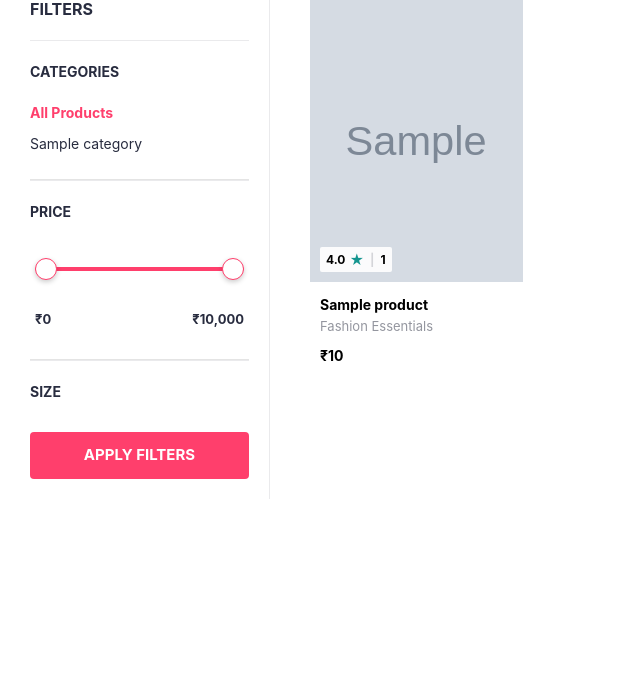
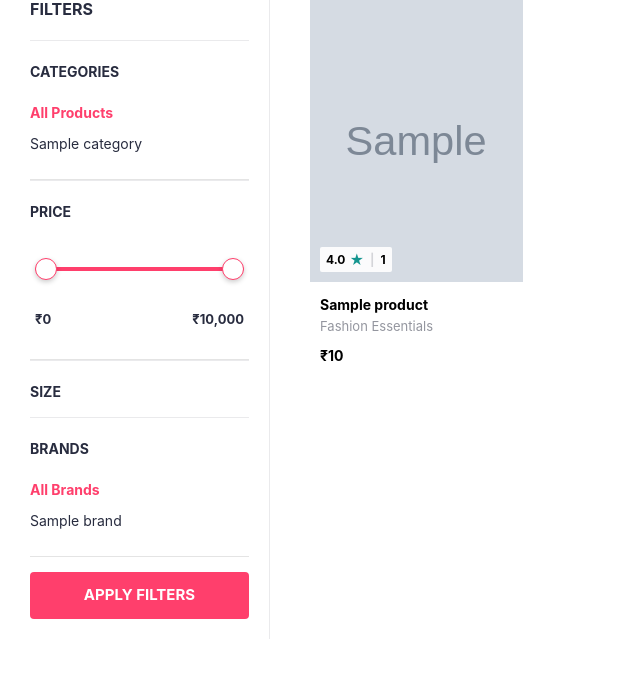
Before and after one commit to SahilArote/trivon, a Django app: page /store/ in a window 1280 px wide. Shown: the part 116-800 px from the top of the page, without its empty margins (0-640 px from the left). Run offline with Django 5.2, Linux system fonts and the light colour scheme; tables that the repository leaves empty hold one stand-in row (values such as "Sample post"); grey boxes marked "Sample" are stand-in pictures; some libraries are stand-ins or nearby versions; some web fonts are replaced.

Commit message:
completed

```diff
--- a/store/admin.py
+++ b/store/admin.py
@@ -1,6 +1,6 @@
 import admin_thumbnails
 from django.contrib import admin
-from .models import Product, Variation, ReviewRating , ProductGallery
+from .models import Brand, Product, Variation, ReviewRating , ProductGallery
 
 @admin_thumbnails.thumbnail('image')
 class ProductGalleryInline(admin.TabularInline):
@@ -22,3 +22,4 @@
 admin.site.register(Variation , VariationAdmin)
 admin.site.register(ReviewRating)
 admin.site.register(ProductGallery)
+admin.site.register(Brand)
--- a/store/views.py
+++ b/store/views.py
@@ -2,7 +2,7 @@
 from django.shortcuts import render , get_object_or_404, redirect
 
 from accounts.models import Wishlist
-from .models import Product, ReviewRating, Variation
+from .models import Product, ReviewRating, Variation, Brand
 from category.models import Category
 from carts.models import CartItem
 from django.contrib import messages
@@ -12,6 +12,7 @@
 from django.core.paginator import EmptyPage, PageNotAnInteger, Paginator
 from orders.models import OrderProduct
 from django.db.models import F, ExpressionWrapper, FloatField
+import difflib
 
 # Create your views here.
 def store(request, category_slug=None):
@@ -19,33 +20,58 @@
     products = Product.objects.filter(is_available=True)
     category = None
 
-    # Category filter
+    # ========== CATEGORY FILTER ==========
     if category_slug:
         category = get_object_or_404(Category, slug=category_slug)
         products = products.filter(category=category)
 
-    # 🔎 PRICE FILTER
+    # ========== BRAND FILTER ==========
+    # FIX 1: Handle both brand slug and brand name/id
+    brand_param = request.GET.get('brand')
+    if brand_param:
+        try:
+            # Try to filter by brand slug first
+            products = products.filter(brand__slug=brand_param)
+        except:
+            # Fallback: Try to filter by brand name if slug doesn't work
+            products = products.filter(brand__brand_name__icontains=brand_param)
+
+    # ========== PRICE FILTER ==========
     min_price = request.GET.get('min_price')
     max_price = request.GET.get('max_price')
 
-    try:
-        if min_price:
-            products = products.filter(price__gte=int(min_price))
+    if min_price:
+        try:
+            min_price_int = int(min_price)
+            products = products.filter(price__gte=min_price_int)
+        except (ValueError, TypeError):
+            # Silently skip invalid price input
+            pass
 
-        if max_price:
-            products = products.filter(price__lte=int(max_price))
-    except (ValueError, TypeError):
-        pass
+    if max_price:
+        try:
+            max_price_int = int(max_price)
+            products = products.filter(price__lte=max_price_int)
+        except (ValueError, TypeError):
+            # Silently skip invalid price input
+            pass
 
+    # ========== DISCOUNT % FILTER (CALCULATED DYNAMICALLY) ==========
+    # FIX 2: Better handling of discount calculation with safety checks
     max_discount = request.GET.get('max_discount')
     min_discount = request.GET.get('min_discount')
 
-    try:
-        if max_discount or min_discount:
-            # Sirf unhi products par calculation hogi jinka MRP price se zyada hai
-            products = products.filter(mrp__isnull=False, mrp__gt=F('price'))
+    if max_discount or min_discount:
+        try:
+            # IMPORTANT: Only include products that have a valid MRP (not null and greater than 0)
+            # AND where MRP is actually higher than price (discount exists)
+            products = products.filter(mrp__isnull=False).exclude(mrp__lte=0)
 
-            # Database ke andar real-time Discount Percentage calculate karna
+            # Only filter by price difference if MRP is truly higher
+            products = products.filter(mrp__gt=F('price'))
+
+            # Annotate with calculated discount percentage using safe division
+            # Formula: ((MRP - Price) / MRP) * 100
             products = products.annotate(
                 calculated_discount=ExpressionWrapper(
                     ((F('mrp') - F('price')) * 100.0) / F('mrp'),
@@ -53,13 +79,29 @@
                 )
             )
 
-            # Ab us calculation ke hisaab se filter karna
+            # Apply discount range filters
             if max_discount:
-                products = products.filter(calculated_discount__lte=int(max_discount), calculated_discount__gt=0)
+                try:
+                    max_discount_int = int(max_discount)
+                    # Products with discount <= max_discount AND discount > 0
+                    products = products.filter(
+                        calculated_discount__lte=max_discount_int,
+                        calculated_discount__gt=0
+                    )
+                except (ValueError, TypeError):
+                    pass
+
             if min_discount:
-                products = products.filter(calculated_discount__gte=int(min_discount))
-    except (ValueError, TypeError):
-        pass
+                try:
+                    min_discount_int = int(min_discount)
+                    # Products with discount >= min_discount
+                    products = products.filter(calculated_discount__gte=min_discount_int)
+                except (ValueError, TypeError):
+                    pass
+        except Exception as e:
+            # Log but don't crash - continue with unfiltered results
+            print(f"Discount filter error: {e}")
+            pass
 
     # 🔎 SIZE FILTER (only if category selected)
     selected_sizes = request.GET.getlist('size')
@@ -86,11 +128,14 @@
     else:
         available_sizes = None
 
+    brands = Brand.objects.all()
+
     context = {
         'products': paged_products,
         'product_count': products.count(),
         'available_sizes': available_sizes,
         'selected_sizes': selected_sizes,
+        'brands': brands,
     }
 
     return render(request, 'store/store.html', context)
@@ -140,16 +185,44 @@
     if 'keyword' in request.GET:
         keyword = request.GET.get('keyword')
         if keyword:
-            products = Product.objects.filter(
-                Q(description__icontains=keyword) |
-                Q(product_name__icontains=keyword)
-            ).order_by('-created_date')
+            keyword = keyword.strip() # Extra spaces hata do
 
+            # --- SPELLING MISTAKE FIXER LOGIC ---
+            # 1. Database se saare Brands aur Categories ke naam nikal lo
+            all_brand_names = list(Brand.objects.values_list('brand_name', flat=True))
+            all_category_names = list(Category.objects.values_list('category_name', flat=True))
+
+            # 2. Python difflib se check karo ki keyword kis brand/category se sabse zyada milta julta hai (60% match)
+            closest_brands = difflib.get_close_matches(keyword, all_brand_names, n=1, cutoff=0.6)
+            closest_categories = difflib.get_close_matches(keyword, all_category_names, n=1, cutoff=0.6)
+
+            # Agar spelling mistake thi, toh keyword ko actual naam se replace kar do (e.g., 'pume' -> 'puma')
+            search_brand = closest_brands[0] if closest_brands else keyword
+            search_category = closest_categories[0] if closest_categories else keyword
+
+            # --- SEARCH QUERY ---
+            # Ab hum exact keyword aur corrected keyword dono se search karenge
+            query = Q(description__icontains=keyword) | \
+                    Q(product_name__icontains=keyword) | \
+                    Q(brand__brand_name__icontains=search_brand) | \
+                    Q(category__category_name__icontains=search_category)
+
+            # Agar user ne multiple words likhe hain (jaise "Nike Jeans"), toh words ko split karke bhi dhundo
+            words = keyword.split()
+            if len(words) > 1:
+                for word in words:
+                    query |= Q(product_name__icontains=word) | \
+                             Q(brand__brand_name__icontains=word) | \
+                             Q(category__category_name__icontains=word)
+
+            # distinct() lagana zaroori hai taaki duplicate products na aayein
+            products = Product.objects.filter(query).order_by('-created_date').distinct()
             product_count = products.count()
 
     context = {
         'products': products,
         'product_count': product_count,
+        # 'keyword': keyword  # Optional: User ko dikhane ke liye ki unhone kya search kiya tha
     }
 
     return render(request, 'store/store.html', context)
--- a/templates/accounts/account_varification_email.html
+++ b/templates/accounts/account_varification_email.html
@@ -3,7 +3,7 @@
     Hii {{user.first_name}},
 
     please click on below link to confirm your registration.
-    https://{{domain}}{% url 'activate' uidb64=uid token=token%}
+    http://{{domain}}{% url 'activate' uidb64=uid token=token%}
 
     If you think it's not you, please ignore this email.
 
--- a/templates/accounts/my_orders.html
+++ b/templates/accounts/my_orders.html
@@ -161,7 +161,7 @@
                                 Items: {{ order.orderproduct_set.count }}
                             </div>
                         </div>
-                        <a href="{% url 'track_order' order.order_number %}" class="view-btn">View Details</a>
+                        <a href="{% url 'track_order' order.order_number %}" class="view-btn">Track Order</a>
                     </div>
                 </div>
                 {% endfor %}
--- a/templates/home.html
+++ b/templates/home.html
@@ -119,7 +119,7 @@
     <div class="category_items">
         <a href="{% url 'store' %}?min_discount=40"><img class="sale_item" src="{% static 'images/off/1.png' %}"></a>
         <a href="{% url 'store' %}?max_discount=50"><img class="sale_item" src="{% static 'images/off/2.png' %}"></a>
-        <a href="#"><img class="sale_item" src="{% static 'images/off/3.png' %}"></a>
+        <a href="{% url 'store' %}?brand=nike&min_discount=40"><img class="sale_item" src="{% static 'images/off/3.png' %}"></a>
         <a href="#"><img class="sale_item" src="{% static 'images/off/4.png' %}"></a>
         <a href="#"><img class="sale_item" src="{% static 'images/off/5.png' %}"></a>
         <a href="#"><img class="sale_item" src="{% static 'images/off/6.png' %}"></a>
--- a/templates/includes/nevbars.html
+++ b/templates/includes/nevbars.html
@@ -70,9 +70,9 @@
         <span>Explore</span>
     </a>
 
-    <a href="#">
-        <i class="fa fa-th-large"></i>
-        <span>Categories</span>
+    <a href="{% url 'my_orders' %}">
+        <i class="fa fa-truck"></i>
+        <span>Orders</span>
     </a>
 
     {% if user.is_authenticated %}
--- a/templates/orders/order_complete.html
+++ b/templates/orders/order_complete.html
@@ -540,7 +540,7 @@
                             <span class="item-qty">Qty: {{ item.quantity }}</span>
                         </div>
                         <div class="item-pricing">
-                            <span class="item-total">₹ {{ item.product_price|floatformat:2|add:0|stringformat:"s"|floatformat:2 }}</span>
+                            <span class="item-total">₹ {{ item.product_price }}</span>
                             <span class="item-unit">₹ {{ item.product_price }} each</span>
                         </div>
                     </div>
--- a/templates/store/store.html
+++ b/templates/store/store.html
@@ -15,6 +15,10 @@
         --m-soft-bg: #f5f5f6;
         --transition: all 0.3s cubic-bezier(0.25, 0.8, 0.25, 1);
         --shadow-md: 0 4px 12px rgba(0,0,0,0.08);
+    }
+
+    * {
+        box-sizing: border-box;
     }
 
     body {
@@ -218,7 +222,7 @@
         .sidebar { display: none; }
         .sidebar.active {
             display: block; position: fixed; top: 0; left: 0; width: 100%; height: 100%;
-            background: white; z-index: 1000; padding: 20px; overflow-y: auto;
+            background: white; z-index: 1000; padding: 20px 20px 100px 20px; overflow-y: auto;
         }
         #mobile-filter-trigger { display: flex; }
         .product-grid { grid-template-columns: repeat(2, 1fr); gap: 15px; }
@@ -295,6 +299,19 @@
                             {{ size }}
                         </label>
                         {% endfor %}
+                    </div>
+
+                    <div class="filter-group">
+                        <span class="filter-title">Brands</span>
+                        <ul class="cat-list">
+                            <li><a href="{% url 'store' %}" style="font-weight:700; color: var(--m-pink);">All Brands</a></li>
+
+                            {% for brand in brands %}
+                            <li>
+                                <a href="{% url 'store' %}?brand={{ brand.slug }}">{{ brand.brand_name }}</a>
+                            </li>
+                            {% endfor %}
+                        </ul>
                     </div>
                     <button type="submit" class="btn-apply">Apply Filters</button>
                 </div>
```
Also changed, not shown: store/models.py (+11 -0 lines), templates/accounts/dashboard.html (+8 -3 lines), store/migrations/0005_brand_product_brand.py (added).
